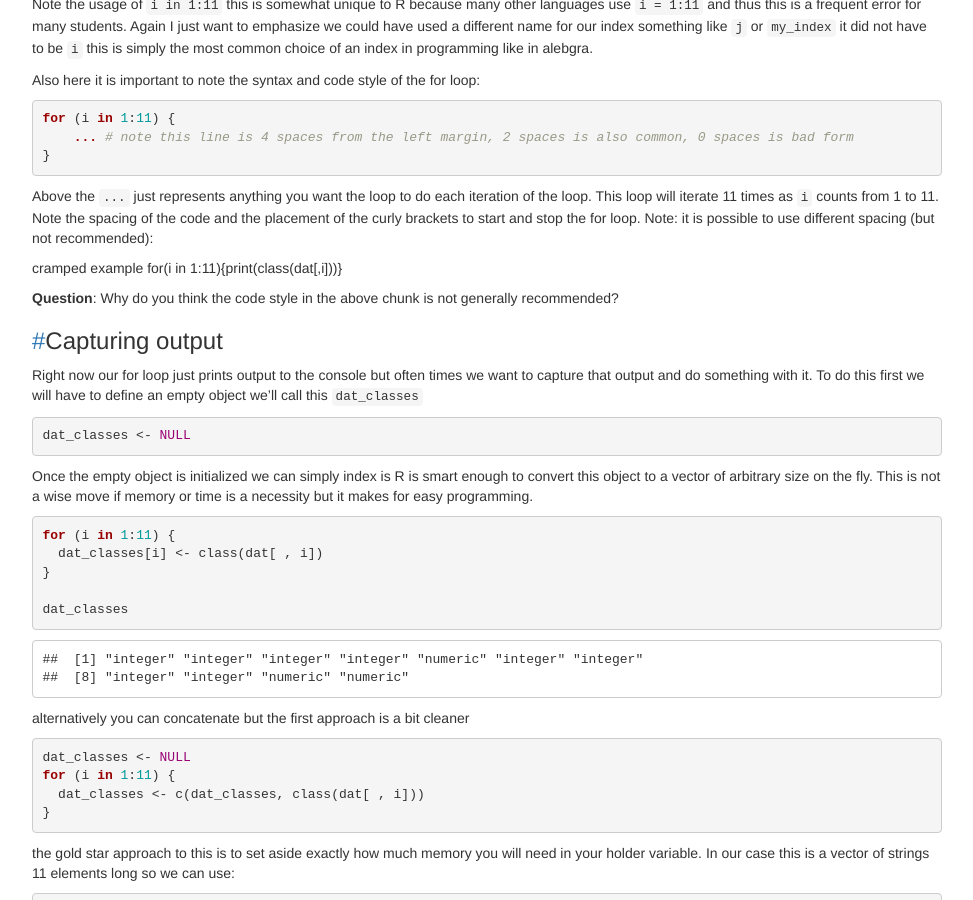
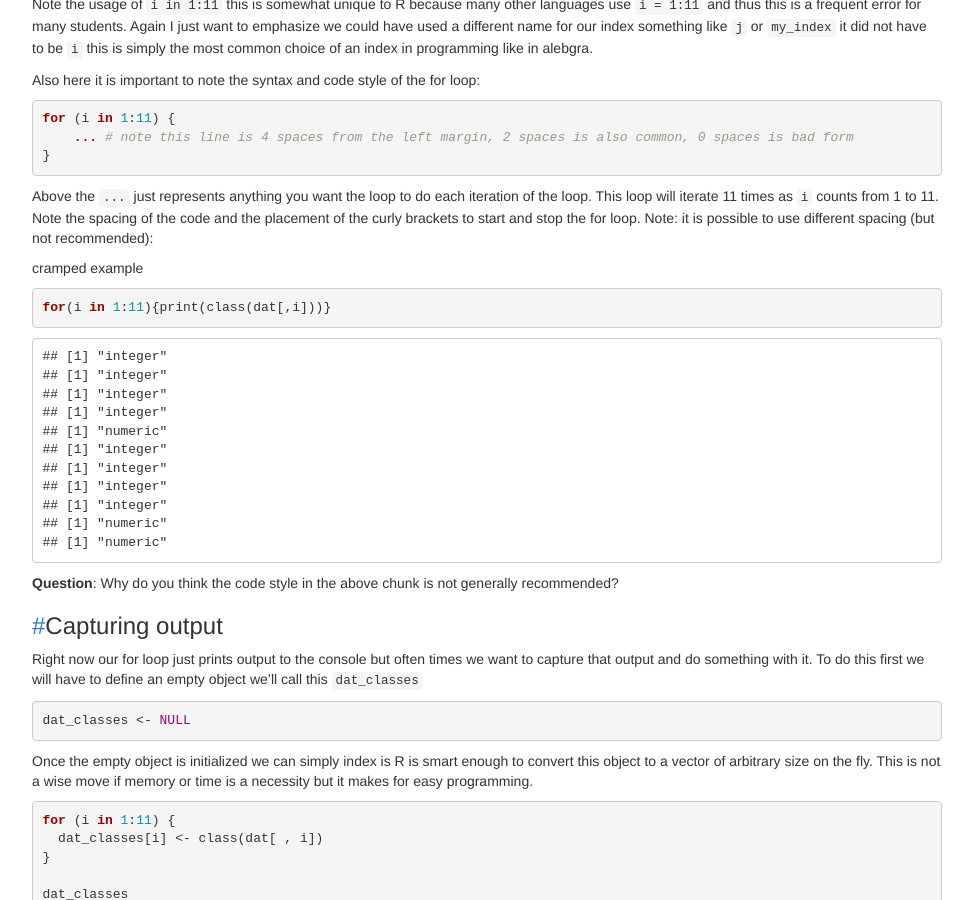
Before and after one commit to dmcglinn/quant_methods, a Jekyll site: the page lessons/R_intermediate.html, which Jekyll copies as it is, in a window 1280 px wide and 900 px high, scrolled down 1961 px. Shown: the whole window, without its empty margins (153-1126 px from the left). Built offline with Jekyll 4.4.1, drawn with Linux system fonts in a browser that asks for light colours.

Commit message:
fix cramped example

```diff
--- a/lessons/R_intermediate.html
+++ b/lessons/R_intermediate.html
@@ -472,7 +472,19 @@ to do each iteration of the loop. This loop will iterate 11 times as
 <code>i</code> counts from 1 to 11. Note the spacing of the code and the
 placement of the curly brackets to start and stop the for loop. Note: it
 is possible to use different spacing (but not recommended):</p>
-<p>cramped example for(i in 1:11){print(class(dat[,i]))}</p>
+<p>cramped example</p>
+<pre class="r"><code>for(i in 1:11){print(class(dat[,i]))}</code></pre>
+<pre><code>## [1] &quot;integer&quot;
+## [1] &quot;integer&quot;
+## [1] &quot;integer&quot;
+## [1] &quot;integer&quot;
+## [1] &quot;numeric&quot;
+## [1] &quot;integer&quot;
+## [1] &quot;integer&quot;
+## [1] &quot;integer&quot;
+## [1] &quot;integer&quot;
+## [1] &quot;numeric&quot;
+## [1] &quot;numeric&quot;</code></pre>
 <p><strong>Question</strong>: Why do you think the code style in the
 above chunk is not generally recommended?</p>
 <div id="capturing-output" class="section level3">
```
Also changed, not shown: 1 other file.
